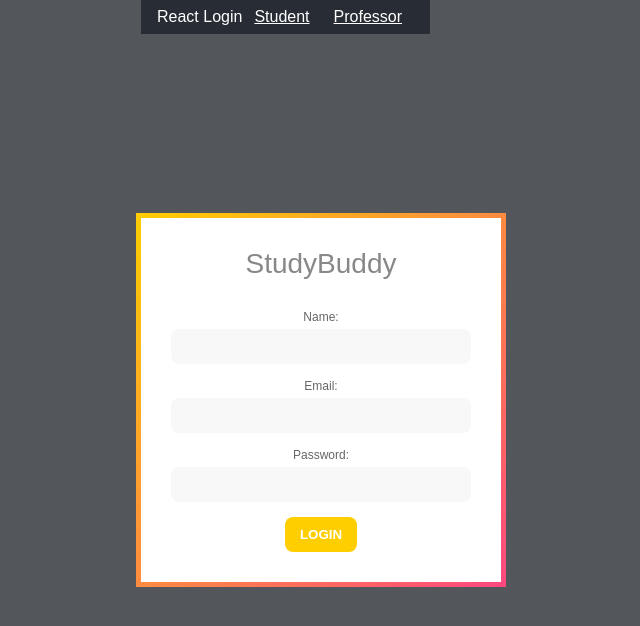
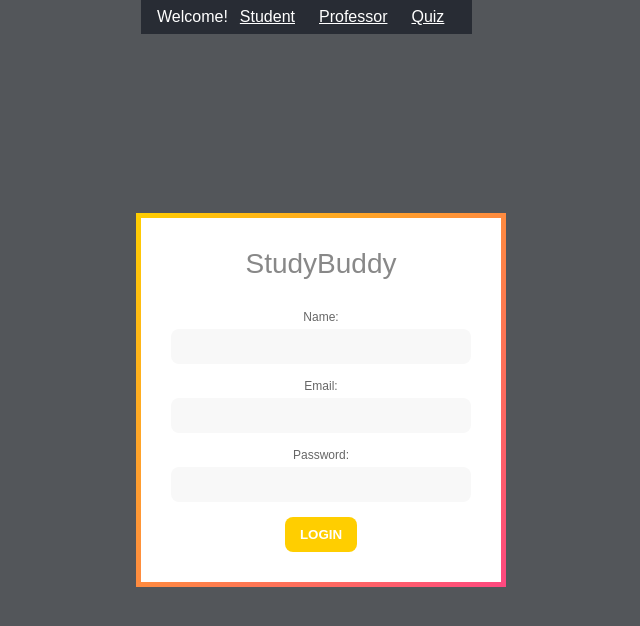
Before and after one commit to WhiteColloid/study--buddy, a React (Create React App) app: page / in a window 1280 px wide. Shown: the top 626 px of the page, without its empty margins (319-959 px from the left). Built offline with nearby package versions, Linux system fonts and the light colour scheme.

Commit message:
Update Header.js

```diff
--- a/src/Header.js
+++ b/src/Header.js
@@ -1,13 +1,16 @@
 import React from 'react';
 import { Link } from 'react-router-dom';
+
+
 
 function Header() {
   return (
     <header>
-      <div>React Login</div>
+      <div>Welcome!</div>
       <ul className="menu">
         <li><Link to="/">Student</Link></li>
-        <li><Link to="/private">Professor</Link></li>
+        <li><Link to="/professor">Professor</Link></li>
+        <li><Link to="/quiz">Quiz</Link></li>
       </ul>
     </header>
   );
```
